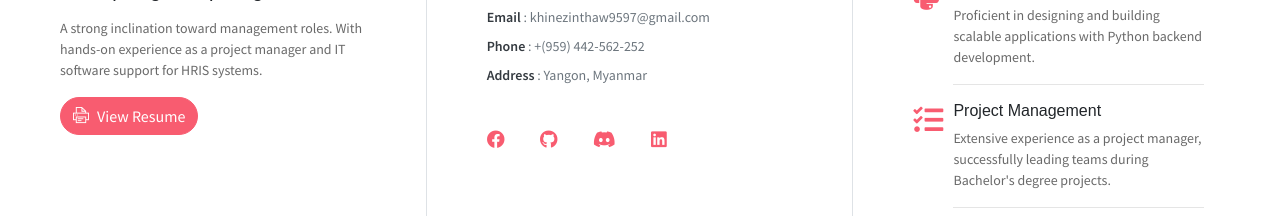
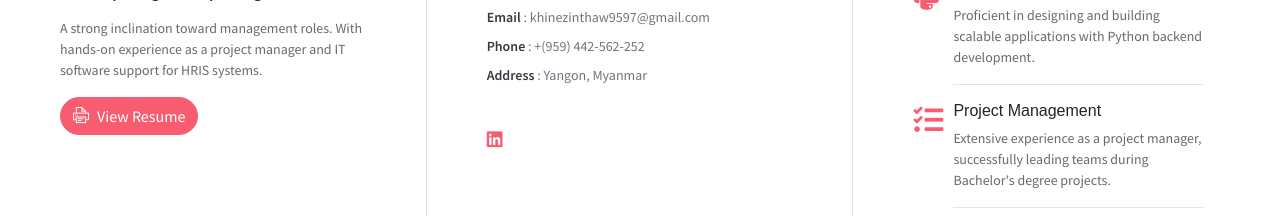
Before and after one commit to Khine-Zin-Thaw/khinezinthaw, a website: page index.html in a window 1280 px wide. Shown: the part 890-1106 px from the top of the page. Drawn offline with Linux system fonts and the light colour scheme.

Commit message:
Update Commit

```diff
--- a/index.html
+++ b/index.html
@@ -96,13 +96,7 @@
                     <li><span>Address</span> : Yangon, Myanmar </li>
                 </ul>
                 <ul class="social-icons pt-3">
-                    <li class="social-item"><a class="social-link" href="#"><i class="fab fa-facebook"
-                                aria-hidden="true"></i></a></li>
-                    <li class="social-item"><a class="social-link" href="#"><i class="fab fa-github"
-                                aria-hidden="true"></i></a></li>
-                    <li class="social-item"><a class="social-link" href="#"><i class="fab fa-discord"
-                                aria-hidden="true"></i></a></li>
-                    <li class="social-item"><a class="social-link" href="#"><i class="fab fa-linkedin"
+                    <li class="social-item"><a class="social-link" href="https://www.linkedin.com/in/khine-zin-thaw-15kzt/"><i class="fab fa-linkedin"
                                 aria-hidden="true"></i></a></li>
                 </ul>
             </div>
```
